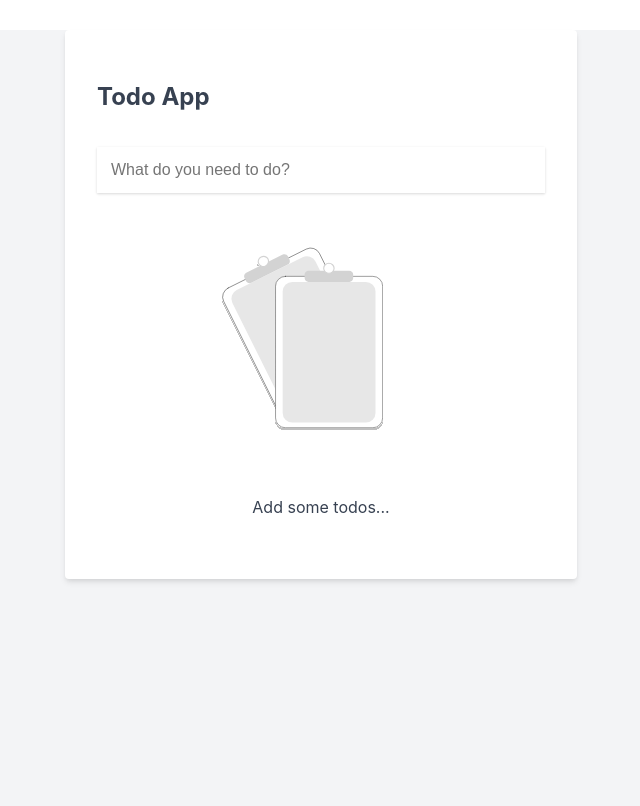
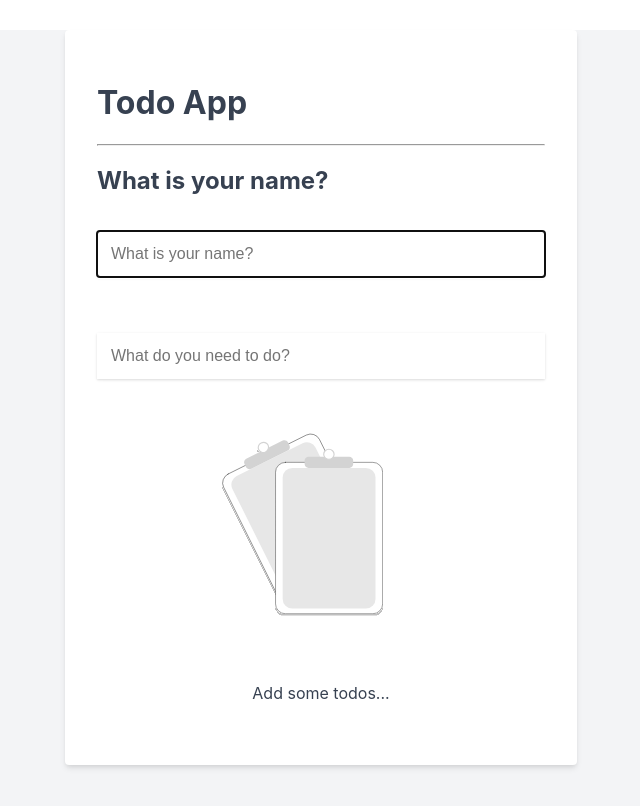
Before and after one commit to Shryen/Laracast-react, a React (Create React App) app: page / in a window 1280 px wide. Shown: the top 806 px of the page, without its empty margins (319-959 px from the left). Built offline with nearby package versions, Linux system fonts and the light colour scheme.

Commit message:
React hooks

```diff
--- a/src/Components/App.jsx
+++ b/src/Components/App.jsx
@@ -1,12 +1,14 @@
-import { useState } from 'react';
+import { useState, useRef } from 'react';
 import '../App.css';
 import NoTodos from './NoTodos';
 import TodoForm from './TodoForm';
 import TodoList from './TodoList';
+import { useEffect } from 'react';
 
 function App() {
   const [todos, setTodos] = useState([]);
-
+  const [name, setName] = useState('');
+  const nameInputEl = useRef(null);
   const [idForTodo, setIdForTodo] = useState(4);
 
   function addTodo(todo) {
@@ -101,10 +103,36 @@
     setTodos([...todos].filter(todo => todo.id !== id));
   }
 
+  // use useMemo when something has a return value and to get that return value takes a long time
+
+  useEffect(() => {
+    nameInputEl.current.focus();
+
+    return function cleanup() {
+      // console.log('cleanup');
+    };
+  }, []);
+
   return (
     <div className="todo-app-container">
       <div className="todo-app">
-        <h2>Todo App</h2>
+        <h1>Todo App</h1>
+        <hr />
+        <div className="name-container">
+          <h2>What is your name?</h2>
+          <form action="#">
+            <input
+              type="text"
+              ref={nameInputEl}
+              name="username"
+              className="todo-input"
+              placeholder="What is your name?"
+              value={name}
+              onChange={event => setName(event.target.value)}
+            />
+          </form>
+          {name && <p className="name-label">Hello, {name}</p>}
+        </div>
         <TodoForm addTodo={addTodo} />
         {todos.length > 0 ? (
           <TodoList
```
